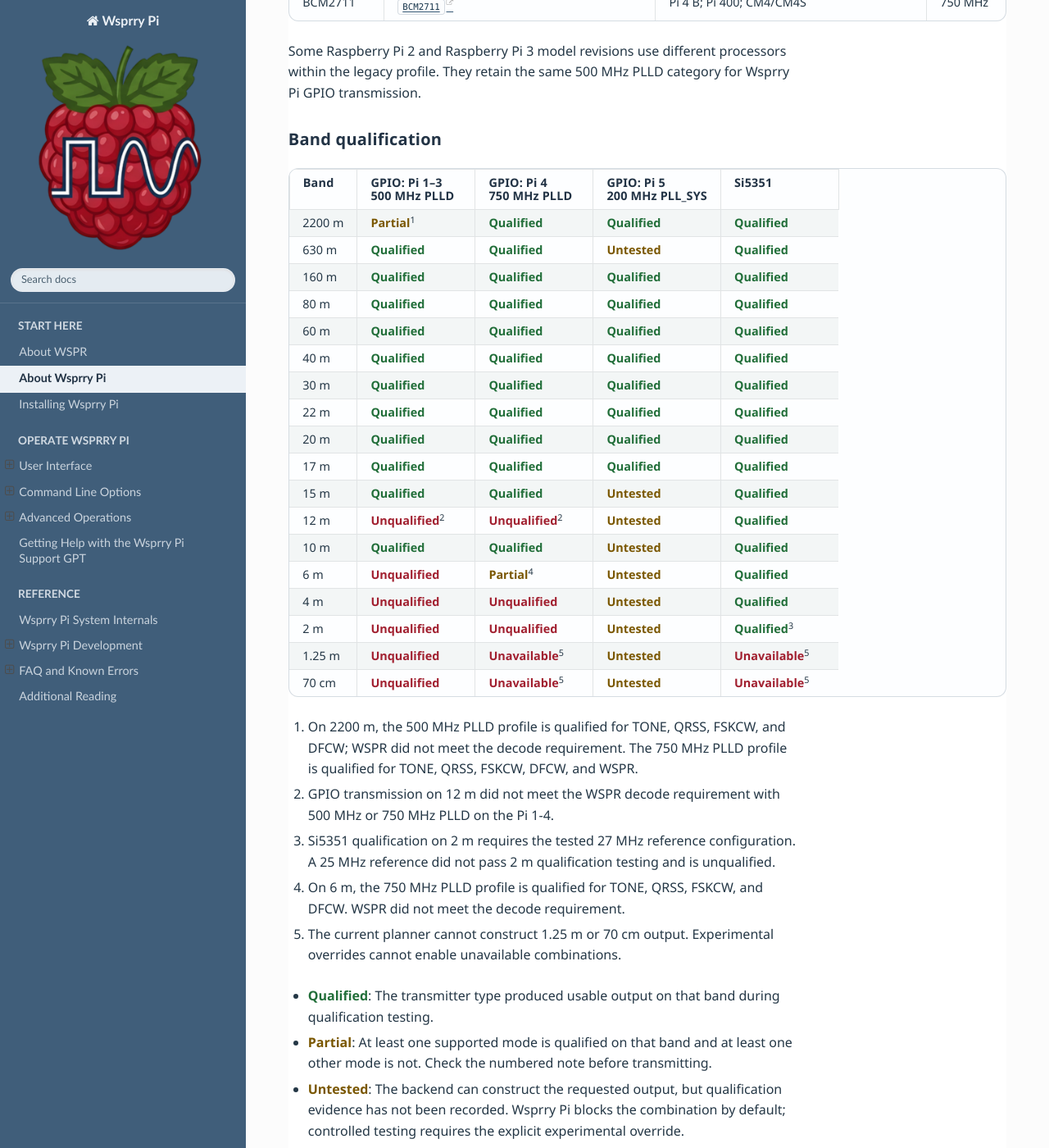
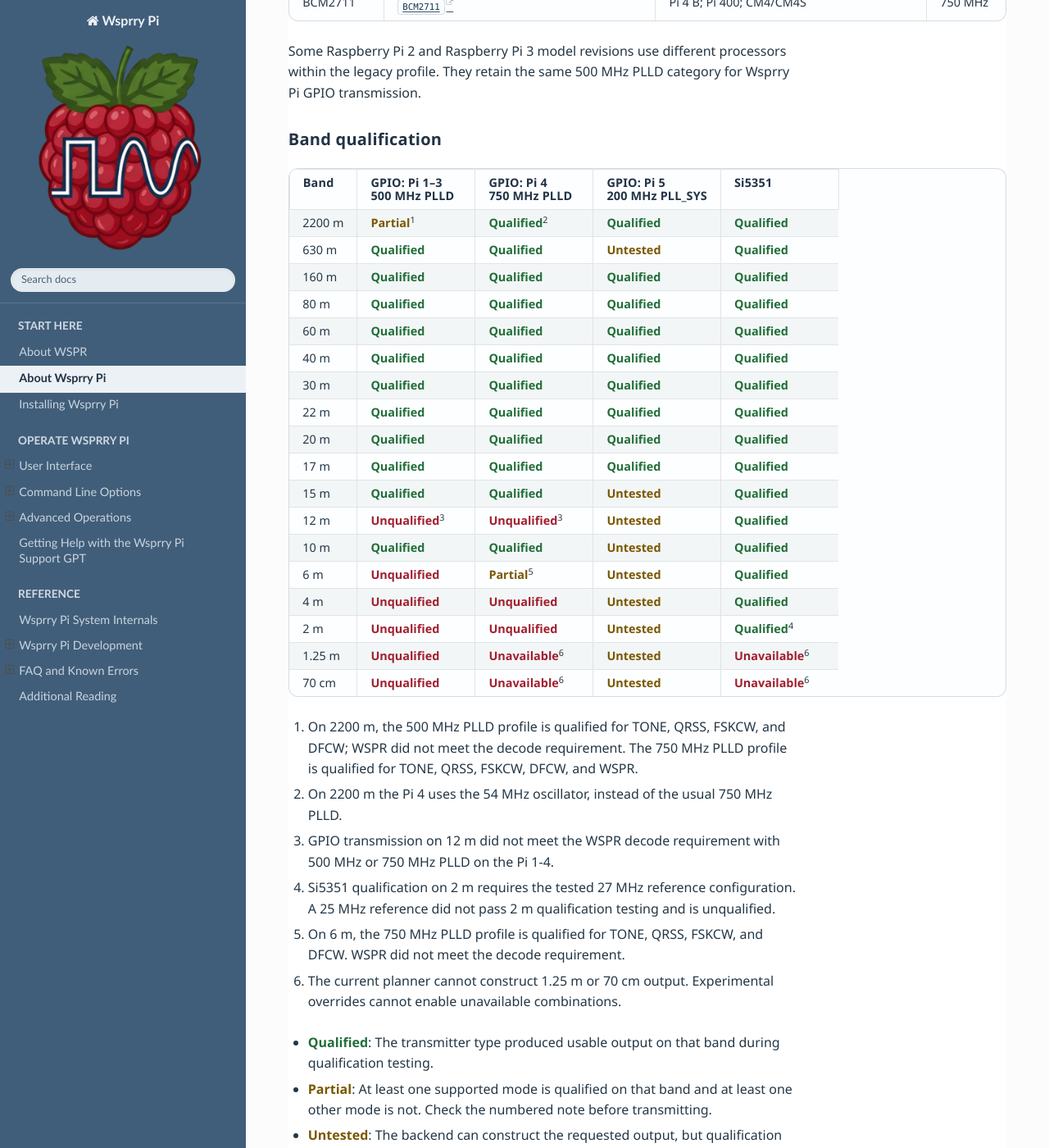
Before and after one commit to WsprryPi/Wsprry_Pi_Docs, a Sphinx documentation site: the page built from docs/About_Wsprry_Pi/index.md, in a window 1280 px wide and 1400 px high, scrolled down 3487 px. Shown: the whole window at 82% size. Built offline with Sphinx 7.4.7 and the Read the Docs theme 3.1.0, drawn with Linux system fonts in a browser that asks for light colours.

Commit message:
Revert "docs: remove Pi 4 oscillator footnote"
This reverts commit 3a7e968a3d7857c23067d984db122e6af49019c3.

```diff
--- a/docs/About_Wsprry_Pi/index.md
+++ b/docs/About_Wsprry_Pi/index.md
@@ -97,7 +97,7 @@
 
 | Band | GPIO: Pi 1–3<br>500 MHz PLLD | GPIO: Pi 4<br>750 MHz PLLD | GPIO: Pi 5<br>200 MHz PLL_SYS | Si5351 |
 | --- | --- | --- | --- | --- |
-| 2200 m | <span class="qualification-status qualification-status--partial">Partial</span><sup>1</sup> | <span class="qualification-status qualification-status--qualified">Qualified</span> | <span class="qualification-status qualification-status--qualified">Qualified</span> | <span class="qualification-status qualification-status--qualified">Qualified</span> |
+| 2200 m | <span class="qualification-status qualification-status--partial">Partial</span><sup>1</sup> | <span class="qualification-status qualification-status--qualified">Qualified</span><sup>2</sup> | <span class="qualification-status qualification-status--qualified">Qualified</span> | <span class="qualification-status qualification-status--qualified">Qualified</span> |
 | 630 m | <span class="qualification-status qualification-status--qualified">Qualified</span> | <span class="qualification-status qualification-status--qualified">Qualified</span> | <span class="qualification-status qualification-status--untested">Untested</span> | <span class="qualification-status qualification-status--qualified">Qualified</span> |
 | 160 m | <span class="qualification-status qualification-status--qualified">Qualified</span> | <span class="qualification-status qualification-status--qualified">Qualified</span> | <span class="qualification-status qualification-status--qualified">Qualified</span> | <span class="qualification-status qualification-status--qualified">Qualified</span> |
 | 80 m | <span class="qualification-status qualification-status--qualified">Qualified</span> | <span class="qualification-status qualification-status--qualified">Qualified</span> | <span class="qualification-status qualification-status--qualified">Qualified</span> | <span class="qualification-status qualification-status--qualified">Qualified</span> |
@@ -108,19 +108,20 @@
 | 20 m | <span class="qualification-status qualification-status--qualified">Qualified</span> | <span class="qualification-status qualification-status--qualified">Qualified</span> | <span class="qualification-status qualification-status--qualified">Qualified</span> | <span class="qualification-status qualification-status--qualified">Qualified</span> |
 | 17 m | <span class="qualification-status qualification-status--qualified">Qualified</span> | <span class="qualification-status qualification-status--qualified">Qualified</span> | <span class="qualification-status qualification-status--qualified">Qualified</span> | <span class="qualification-status qualification-status--qualified">Qualified</span> |
 | 15 m | <span class="qualification-status qualification-status--qualified">Qualified</span> | <span class="qualification-status qualification-status--qualified">Qualified</span> | <span class="qualification-status qualification-status--untested">Untested</span> | <span class="qualification-status qualification-status--qualified">Qualified</span> |
-| 12 m | <span class="qualification-status qualification-status--unqualified">Unqualified</span><sup>2</sup> | <span class="qualification-status qualification-status--unqualified">Unqualified</span><sup>2</sup> | <span class="qualification-status qualification-status--untested">Untested</span> | <span class="qualification-status qualification-status--qualified">Qualified</span> |
+| 12 m | <span class="qualification-status qualification-status--unqualified">Unqualified</span><sup>3</sup> | <span class="qualification-status qualification-status--unqualified">Unqualified</span><sup>3</sup> | <span class="qualification-status qualification-status--untested">Untested</span> | <span class="qualification-status qualification-status--qualified">Qualified</span> |
 | 10 m | <span class="qualification-status qualification-status--qualified">Qualified</span> | <span class="qualification-status qualification-status--qualified">Qualified</span> | <span class="qualification-status qualification-status--untested">Untested</span> | <span class="qualification-status qualification-status--qualified">Qualified</span> |
-| 6 m | <span class="qualification-status qualification-status--unqualified">Unqualified</span> | <span class="qualification-status qualification-status--partial">Partial</span><sup>4</sup> | <span class="qualification-status qualification-status--untested">Untested</span> | <span class="qualification-status qualification-status--qualified">Qualified</span> |
+| 6 m | <span class="qualification-status qualification-status--unqualified">Unqualified</span> | <span class="qualification-status qualification-status--partial">Partial</span><sup>5</sup> | <span class="qualification-status qualification-status--untested">Untested</span> | <span class="qualification-status qualification-status--qualified">Qualified</span> |
 | 4 m | <span class="qualification-status qualification-status--unqualified">Unqualified</span> | <span class="qualification-status qualification-status--unqualified">Unqualified</span> | <span class="qualification-status qualification-status--untested">Untested</span> | <span class="qualification-status qualification-status--qualified">Qualified</span> |
-| 2 m | <span class="qualification-status qualification-status--unqualified">Unqualified</span> | <span class="qualification-status qualification-status--unqualified">Unqualified</span> | <span class="qualification-status qualification-status--untested">Untested</span> | <span class="qualification-status qualification-status--qualified">Qualified</span><sup>3</sup> |
-| 1.25 m | <span class="qualification-status qualification-status--unqualified">Unqualified</span> | <span class="qualification-status qualification-status--unavailable">Unavailable</span><sup>5</sup> | <span class="qualification-status qualification-status--untested">Untested</span> | <span class="qualification-status qualification-status--unavailable">Unavailable</span><sup>5</sup> |
-| 70 cm | <span class="qualification-status qualification-status--unqualified">Unqualified</span> | <span class="qualification-status qualification-status--unavailable">Unavailable</span><sup>5</sup> | <span class="qualification-status qualification-status--untested">Untested</span> | <span class="qualification-status qualification-status--unavailable">Unavailable</span><sup>5</sup> |
+| 2 m | <span class="qualification-status qualification-status--unqualified">Unqualified</span> | <span class="qualification-status qualification-status--unqualified">Unqualified</span> | <span class="qualification-status qualification-status--untested">Untested</span> | <span class="qualification-status qualification-status--qualified">Qualified</span><sup>4</sup> |
+| 1.25 m | <span class="qualification-status qualification-status--unqualified">Unqualified</span> | <span class="qualification-status qualification-status--unavailable">Unavailable</span><sup>6</sup> | <span class="qualification-status qualification-status--untested">Untested</span> | <span class="qualification-status qualification-status--unavailable">Unavailable</span><sup>6</sup> |
+| 70 cm | <span class="qualification-status qualification-status--unqualified">Unqualified</span> | <span class="qualification-status qualification-status--unavailable">Unavailable</span><sup>6</sup> | <span class="qualification-status qualification-status--untested">Untested</span> | <span class="qualification-status qualification-status--unavailable">Unavailable</span><sup>6</sup> |
 
 1. On 2200 m, the 500 MHz PLLD profile is qualified for TONE, QRSS, FSKCW, and DFCW; WSPR did not meet the decode requirement. The 750 MHz PLLD profile is qualified for TONE, QRSS, FSKCW, DFCW, and WSPR.
-2. GPIO transmission on 12 m did not meet the WSPR decode requirement with 500 MHz or 750 MHz PLLD on the Pi 1-4.
-3. Si5351 qualification on 2 m requires the tested 27 MHz reference configuration. A 25 MHz reference did not pass 2 m qualification testing and is unqualified.
-4. On 6 m, the 750 MHz PLLD profile is qualified for TONE, QRSS, FSKCW, and DFCW. WSPR did not meet the decode requirement.
-5. The current planner cannot construct 1.25 m or 70 cm output. Experimental overrides cannot enable unavailable combinations.
+2. On 2200 m the Pi 4 uses the 54 MHz oscillator, instead of the usual 750 MHz PLLD.
+3. GPIO transmission on 12 m did not meet the WSPR decode requirement with 500 MHz or 750 MHz PLLD on the Pi 1-4.
+4. Si5351 qualification on 2 m requires the tested 27 MHz reference configuration. A 25 MHz reference did not pass 2 m qualification testing and is unqualified.
+5. On 6 m, the 750 MHz PLLD profile is qualified for TONE, QRSS, FSKCW, and DFCW. WSPR did not meet the decode requirement.
+6. The current planner cannot construct 1.25 m or 70 cm output. Experimental overrides cannot enable unavailable combinations.
 
 - <span class="qualification-status qualification-status--qualified">Qualified</span>: The transmitter type produced usable output on that band during qualification testing.
 - <span class="qualification-status qualification-status--partial">Partial</span>: At least one supported mode is qualified on that band and at least one other mode is not. Check the numbered note before transmitting.
```
